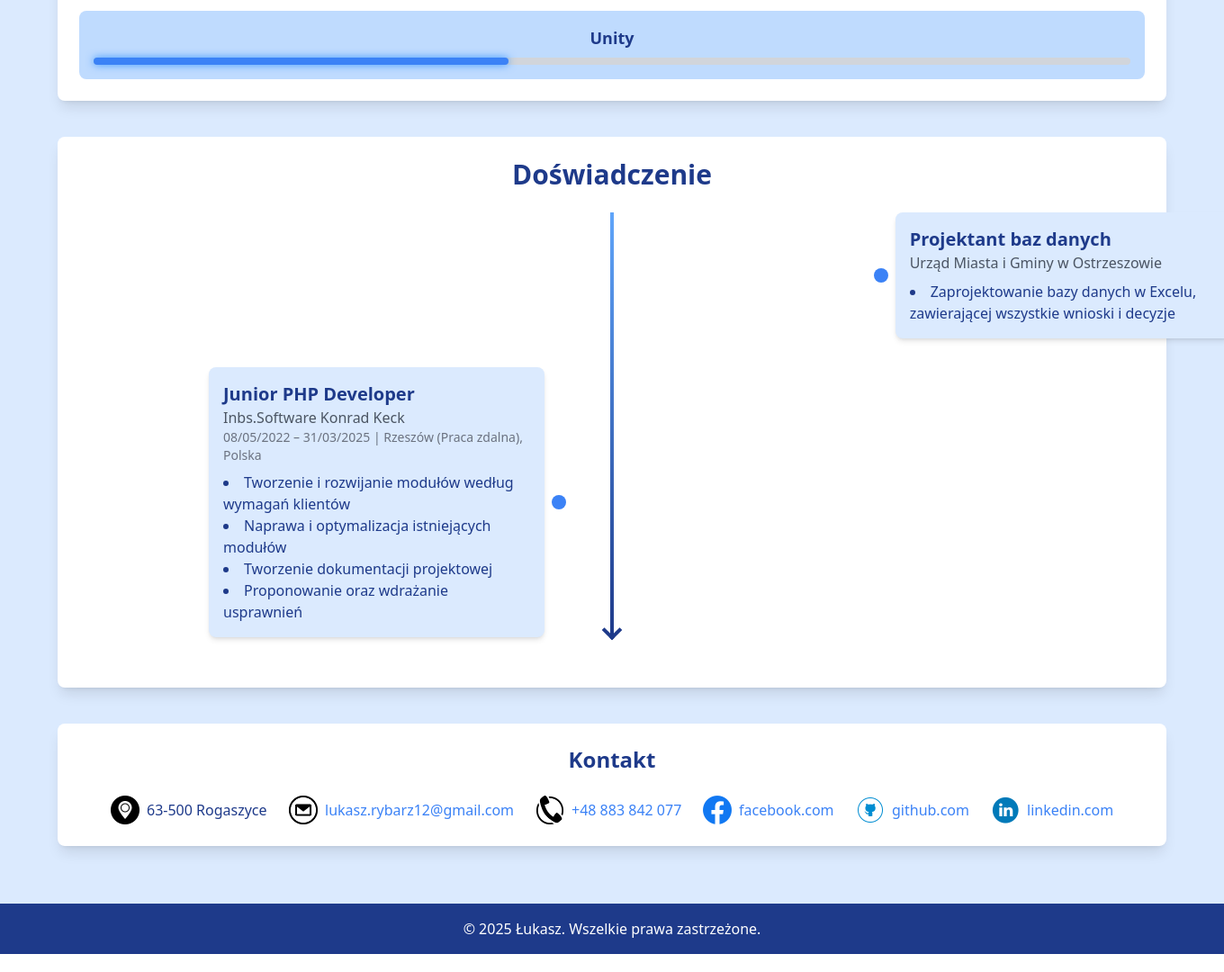
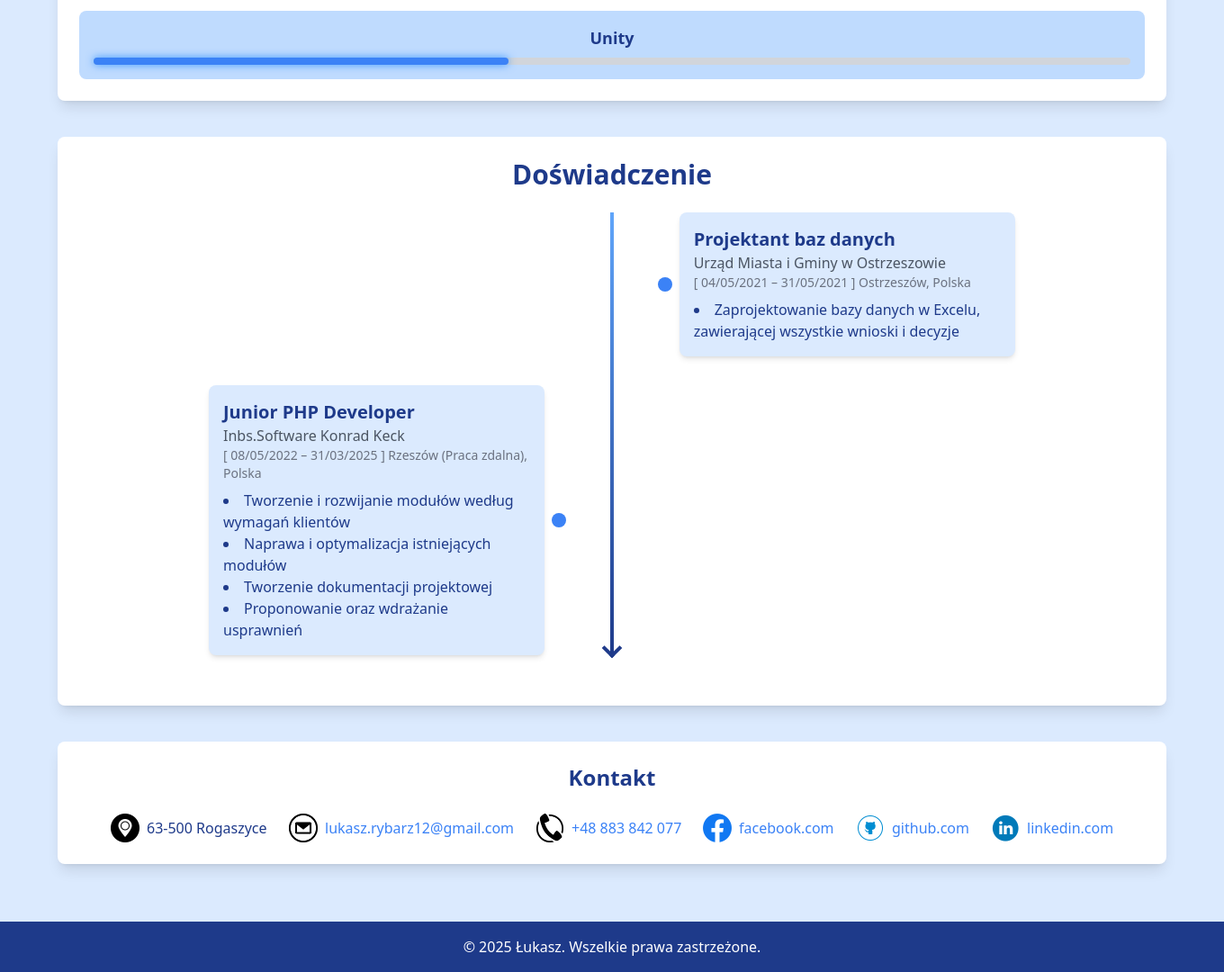
Before and after one commit to Ozatooo/Portfolio, a PHP site: page / in a window 1360 px wide. Shown: the part 1608-2688 px from the top of the page at 90% size. Run offline with PHP 8.4, Linux system fonts and the light colour scheme; some libraries are stand-ins or nearby versions.

Commit message:
Fix mobile overflowx / Animation fix

```diff
--- a/includes/contact.html
+++ b/includes/contact.html
@@ -1,4 +1,4 @@
-<section id="contact" class="my-10 p-6 bg-white shadow-lg rounded-lg w-full mx-auto" data-animate="right">
+<section id="contact" class="my-10 p-6 bg-white shadow-lg rounded-lg w-full mx-auto" data-animate="left">
     <h2 class="text-2xl font-bold mb-6 text-center" data-translate="contact"></h2>
     <div class="flex flex-wrap justify-center gap-6">
         <div class="flex items-center space-x-2 t opacity-0 zoomIn">
--- a/includes/experience.html
+++ b/includes/experience.html
@@ -1,21 +1,21 @@
-<section id="experience" class="my-10 p-6 bg-white shadow-lg rounded-lg" data-animate="left">
+<section id="experience" class="my-10 p-6 bg-white shadow-lg rounded-lg" data-animate="right">
     <h2 class="text-3xl font-bold text-center mb-6" data-translate="experience"></h2>
     <div class="relative max-w-4xl mx-auto">
         <div class="absolute left-1/2 transform -translate-x-1/2 h-full w-1 bg-gradient-to-b from-blue-400 to-blue-900"></div>
         <div class="absolute bottom-0 left-1/2 transform -translate-x-1/2 w-4 h-4 border-t-4 border-l-4 border-blue-900 rotate-[225deg]"></div>
-        <div class="flex flex-col md:flex-row justify-between items-center w-full mb-8 opacity-0 transform translate-x-60 transition-all duration-700 ease-in-out" data-animate="left">
+        <div class="flex flex-col md:flex-row justify-between items-center w-full mb-8 opacity-0" data-animate="left">
             <div class="w-full md:w-5/12 mb-4 md:mb-0"></div>
             <div class="relative w-full md:w-5/12 bg-blue-100 p-4 rounded-lg shadow-md">
                 <h3 class="text-xl font-bold" data-translate="experience_job_db"></h3>
                 <p class="text-gray-600" data-translate="experience_where_db"></p>
-                <p class="text-gray-500 text-sm"></p>
+                <p class="text-gray-500 text-sm" data-translate="experience_when_db"></p>
                 <ul class="list-disc list-inside mt-2">
                     <li data-translate="experience_desc_db_db"></li>
                 </ul>
                 <div class="absolute top-1/2 -left-6 transform -translate-y-1/2 w-4 h-4 bg-blue-500 rounded-full"></div>
             </div>
         </div>
-        <div class="flex flex-col md:flex-row justify-between items-center w-full mb-8 opacity-0 transform -translate-x-60 transition-all duration-700 ease-in-out" data-animate="right">
+        <div class="flex flex-col md:flex-row justify-between items-center w-full mb-8 opacity-0" data-animate="right">
             <div class="relative w-full md:w-5/12 bg-blue-100 p-4 rounded-lg shadow-md">
                 <h3 class="text-xl font-bold" data-translate="experience_job_phpdev"></h3>
                 <p class="text-gray-600" data-translate="experience_where_phpdev"></p>
--- a/includes/header.html
+++ b/includes/header.html
@@ -3,7 +3,7 @@
 <head>
     <meta charset="UTF-8">
     <meta name="viewport" content="width=device-width, initial-scale=1.0">
-    <link rel="icon" type="image/png" href="../img/favicon.png" />
+    <link rel="icon" type="image/png" href="./img/favicon.png" />
     <title>Moje Portfolio</title>
     <link rel="stylesheet" href="style.css">
     <script src="https://cdn.tailwindcss.com"></script>
@@ -42,6 +42,6 @@
                 <a href="#skills" class="menu-element hidden menu-link hover:text-blue-300 w-3/4 text-center py-3 border-b border-blue-500" data-translate="skills"></a>
                 <a href="#experience" class="menu-element hidden menu-link hover:text-blue-300 w-3/4 text-center py-3 border-b border-blue-500" data-translate="experience"></a>
                 <a href="#contact" class="menu-element hidden menu-link hover:text-blue-300 w-3/4 text-center py-3" data-translate="contact"></a>
-        </div>
+            </div>
     </div>
     </nav>
--- a/langs/english.js
+++ b/langs/english.js
@@ -19,9 +19,10 @@ const translationsEn = {
     skills_unity: "Unity",
     experience_job_db: "Database designer",
     experience_where_db: "City and Commune Office in Ostrzeszów",
+    experience_when_db: "[ 04/05/2021 – 31/05/2021 ] Ostrzeszów, Poland",
     experience_job_phpdev: "Junior PHP Developer",
     experience_where_phpdev: "Inbs.Software Konrad Keck",
-    experience_when_phpdev: "08/05/2022 – 31/03/2025 | Rzeszów (Remote work), Poland",
+    experience_when_phpdev: "[ 08/05/2022 – 31/03/2025 ] Rzeszów (Remote work), Poland",
     experience_desc_db_db: "Designing a database in Excel containing all conclusions and decisions",
     experience_desc_phpdev_clients: "Creating and developing modules according to customer requirements",
     experience_desc_phpdev_repair: "Repair and optimization of existing modules",
--- a/langs/polish.js
+++ b/langs/polish.js
@@ -20,9 +20,10 @@ const translationsPl = {
     skills_unity: "Unity",
     experience_job_db: "Projektant baz danych",
     experience_where_db: "Urząd Miasta i Gminy w Ostrzeszowie",
+    experience_when_db: "[ 04/05/2021 – 31/05/2021 ] Ostrzeszów, Polska",
     experience_job_phpdev: "Junior PHP Developer",
     experience_where_phpdev: "Inbs.Software Konrad Keck",
-    experience_when_phpdev: "08/05/2022 – 31/03/2025 | Rzeszów (Praca zdalna), Polska",
+    experience_when_phpdev: "[ 08/05/2022 – 31/03/2025 ] Rzeszów (Praca zdalna), Polska",
     experience_desc_db_db: "Zaprojektowanie bazy danych w Excelu, zawierającej wszystkie wnioski i decyzje",
     experience_desc_phpdev_clients: "Tworzenie i rozwijanie modułów według wymagań klientów",
     experience_desc_phpdev_repair: "Naprawa i optymalizacja istniejących modułów",
--- a/script.js
+++ b/script.js
@@ -36,6 +36,10 @@ document.addEventListener("DOMContentLoaded", function () {
         let zoomInElements = section.querySelectorAll(".zoomIn");
         zoomInElements.forEach(element => {
             element.classList.add("animate-zoomIn");
+        });
+        let otherDivsWithAnimation = section.querySelectorAll("[data-animate]");
+        otherDivsWithAnimation.forEach(element => {
+            element.classList.add("visible");
         });
     }
 
--- a/style.css
+++ b/style.css
@@ -9,8 +9,8 @@ body{
 }
 
 @keyframes fadeIn {
-    0% { opacity: 0; transform: translateY(20px); }
-    100% { opacity: 1; transform: translateY(0); }
+    0% { opacity: 0; transform: translateX(20px); }
+    100% { opacity: 1; transform: translateX(0); }
 }
 
 @keyframes zoomIn {
@@ -19,9 +19,19 @@ body{
 }
 
 @keyframes fadeInDelay {
-    0% { opacity: 0; transform: translateY(10px); }
+    0% { opacity: 0; transform: translateX(10px); }
     50% { opacity: 0; }
-    100% { opacity: 1; transform: translateY(0); }
+    100% { opacity: 1; transform: translateX(0); }
+}
+
+@keyframes section-animation-right {
+    0% { opacity: 0; transform: translateX(60px); }
+    100% { opacity: 1; transform: translateX(0); }
+}
+
+@keyframes section-animation-left {
+    0% { opacity: 0; transform: translateX(-60px); }
+    100% { opacity: 1; transform: translateX(0); }
 }
 
 .animate-fadeIn {
@@ -88,15 +98,23 @@ section[data-animate] {
     transition: opacity 0.7s ease-in-out, transform 0.7s ease-in-out;
 }
 
-section[data-animate="left"] {
-    transform: translateX(-60px);
+
+section[data-animate="left"].visible {
+    opacity: 1;
+    animation: section-animation-right 1s ease-out forwards;
 }
 
-section[data-animate="right"] {
-    transform: translateX(60px);
+section[data-animate="right"].visible {
+    opacity: 1;
+    animation: section-animation-left 1s ease-out forwards;
 }
 
-section[data-animate].visible {
+#experience div.visible[data-animate="right"] {
     opacity: 1;
-    transform: translateX(0);
+    animation: section-animation-left 1.5s ease-out forwards;
 }
+
+#experience div.visible[data-animate="left"] {
+    opacity: 1;
+    animation: section-animation-right 1.5s ease-out forwards;
+}
```
Also changed, not shown: index.html (+11 -11 lines).
